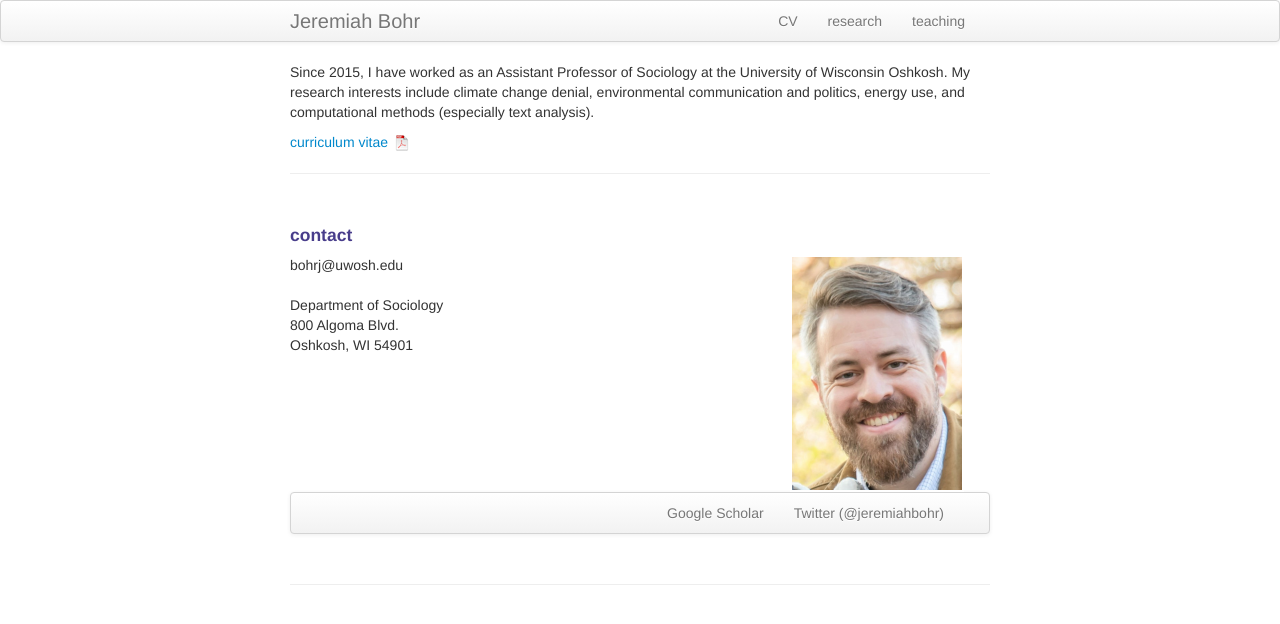
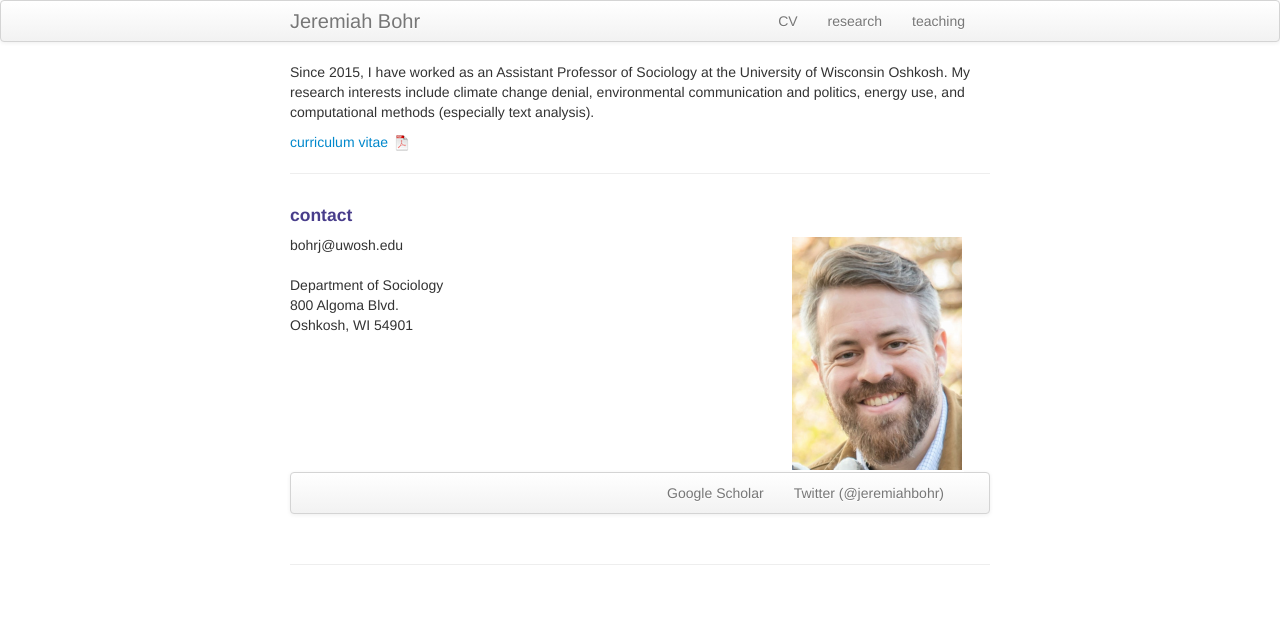
Before and after one commit to jeremiahbohr/jeremiahbohr.github.io, a Jekyll site: the page built from index.md, in a window 1280 px wide. Shown: the top 624 px of the page. Built offline with Jekyll 4.4.1, drawn with Linux system fonts in a browser that asks for light colours.

Commit message:
update my website

```diff
--- a/index.md
+++ b/index.md
@@ -23,7 +23,7 @@ Since 2015, I have worked as an Assistant Professor of Sociology at the Universi
 
 
 <div class="container">
-<br/><h4><a name="contact"></a>contact</h4>
+<h4><a name="contact"></a>contact</h4>
 
     <div class="row-fluid">
         <div class="span5">
```
